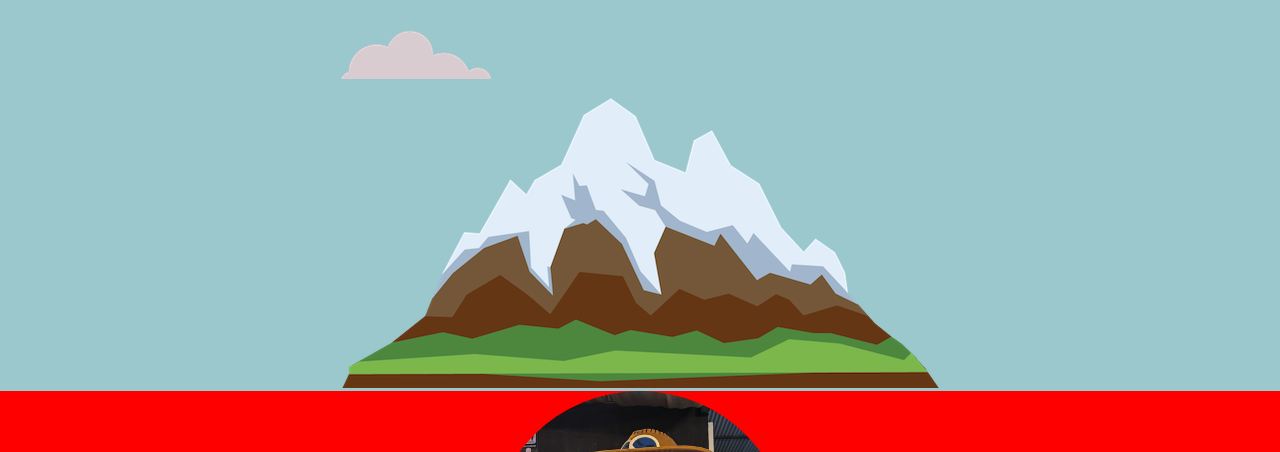
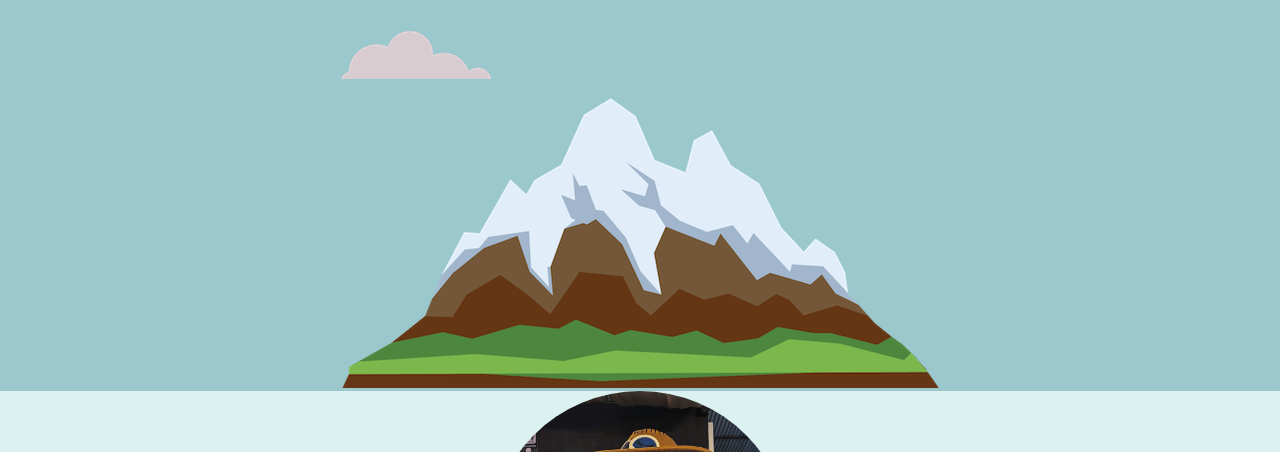
Before and after one commit to Aashish-Sth/CV, a plain HTML site: page index.html in a window 1280 px wide. Shown: the part 348-800 px from the top of the page. Drawn offline with Linux system fonts and the light colour scheme.

Commit message:
Update styles.css

```diff
--- a/css/styles.css
+++ b/css/styles.css
@@ -8,7 +8,7 @@ body{
     margin: 0;
     font-family: "Titan One", sans-serif;
     text-align: center;
-    background-color: red;
+    background-color: #DCF2F1;
 }
 .mid
 {
```
